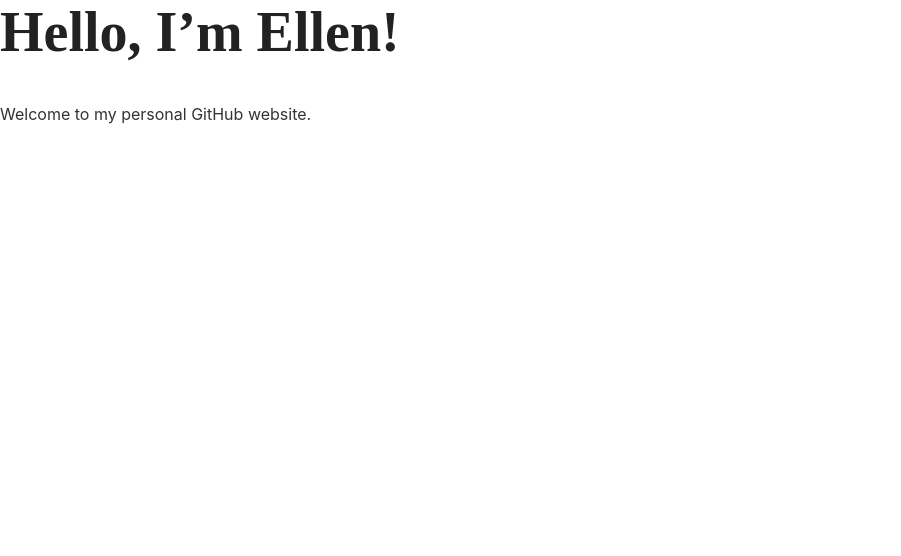
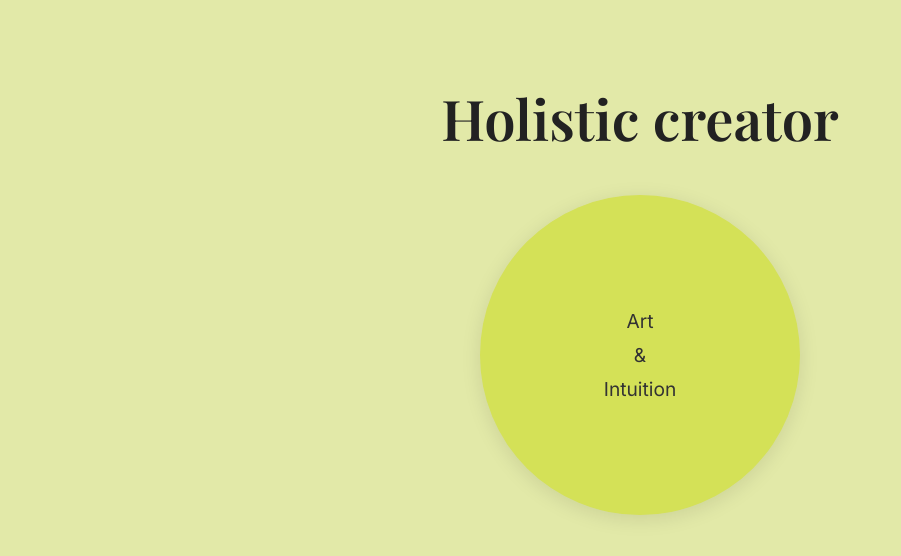
Before and after one commit to ellenyilin/ellenyilin.github.io, a plain HTML site: page index.html in a window 1280 px wide. Shown: the whole page, without its empty margins (0-901 px from the left). Drawn offline with nearby package versions, Linux system fonts and the light colour scheme.

Commit message:
Update homepage with correct layout

```diff
--- a/index.html
+++ b/index.html
@@ -1,12 +1,21 @@
-<link rel="stylesheet" href="style.css" />
 <!DOCTYPE html>
 <html lang="en">
 <head>
-  <meta charset="UTF-8">
-  <title>Ellen Yilin</title>
+  <meta charset="UTF-8" />
+  <title>Ellen Yilin – Holistic Space</title>
+  <link rel="stylesheet" href="style.css" />
+  <link href="https://fonts.googleapis.com/css2?family=Playfair+Display:wght@600&family=Inter&display=swap" rel="stylesheet">
 </head>
 <body>
-  <h1>Hello, I’m Ellen!</h1>
-  <p>Welcome to my personal GitHub website.</p>
+  <div class="hero">
+    <div class="overlay">
+      <h1>Holistic creator</h1>
+      <div class="circle">
+        <span>Art</span>
+        <span>&</span>
+        <span>Intuition</span>
+      </div>
+    </div>
+  </div>
 </body>
 </html>
```
